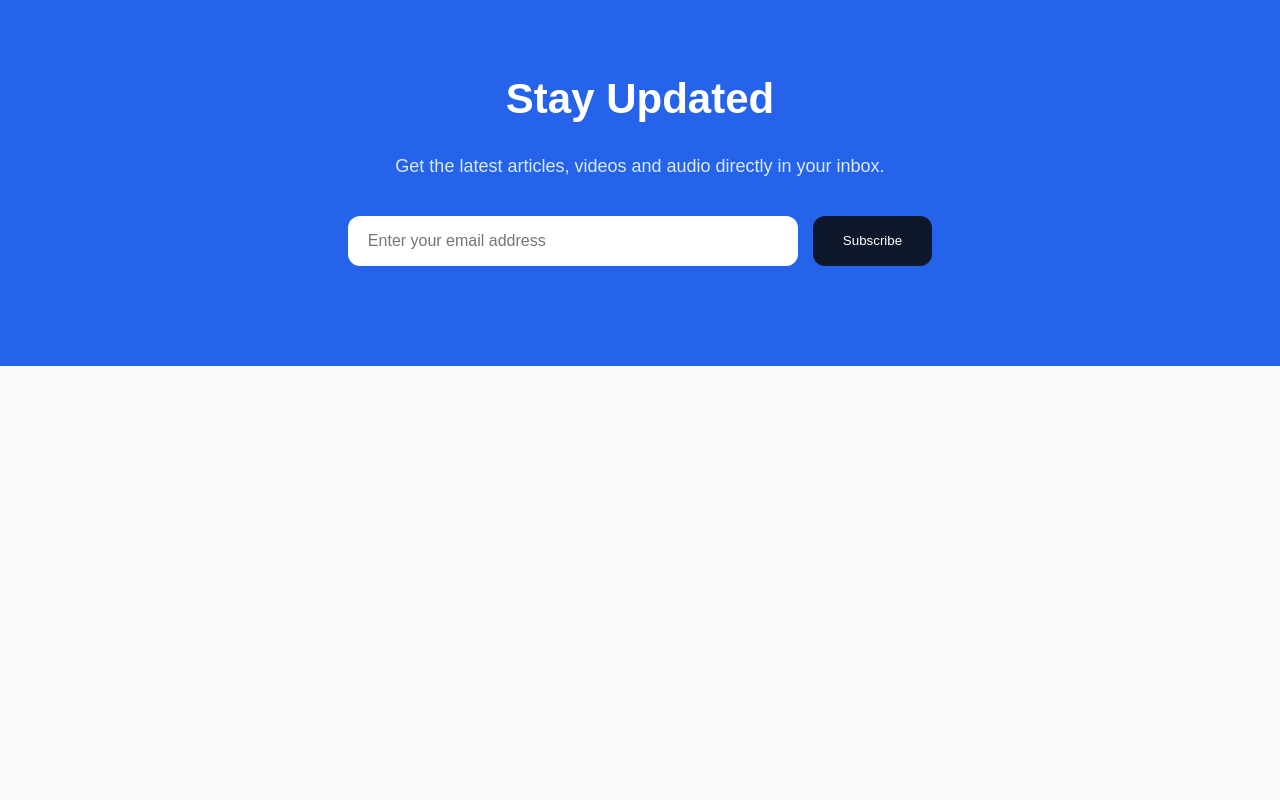
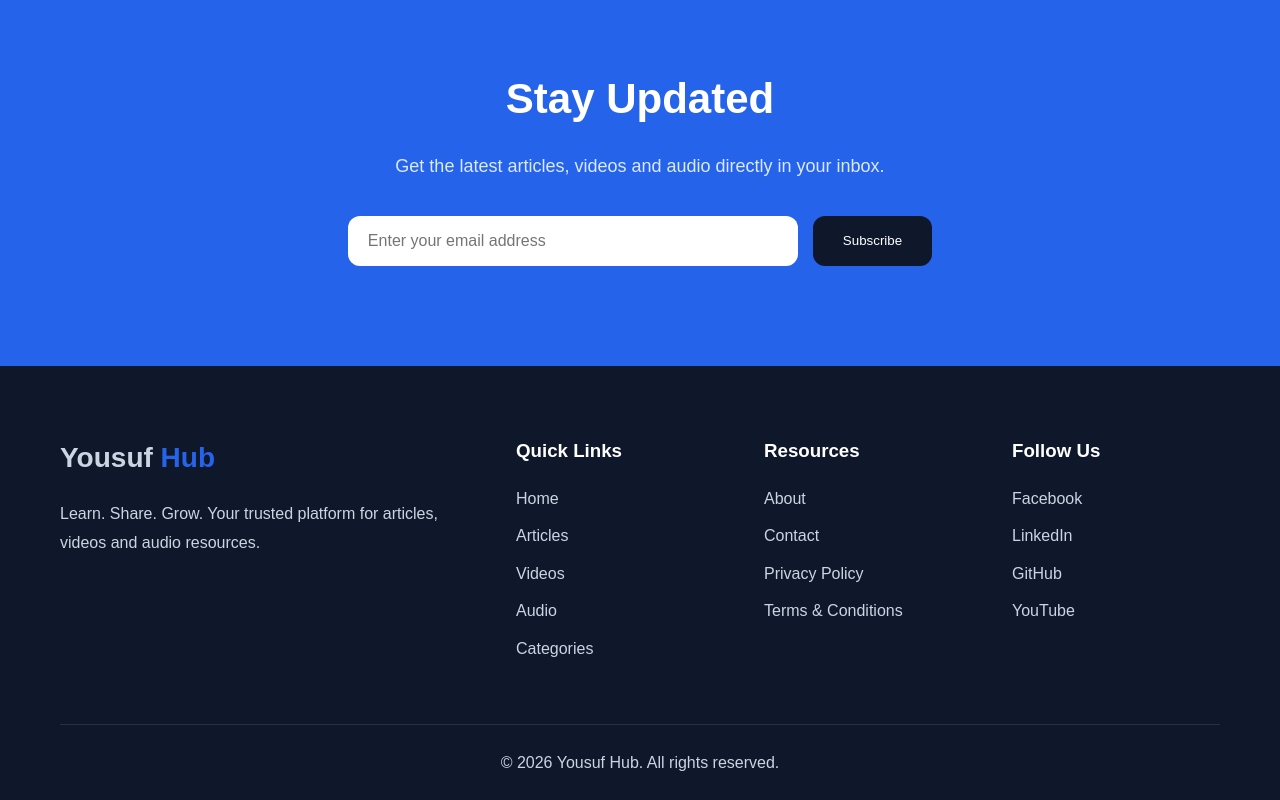
Before and after one commit to yousufislam007/Yousuf-Hub, a plain HTML site: page index.html in a window 1280 px wide. Shown: the part 5077-5877 px from the top of the page. Before the commit the page ends 5443 px from the top, so only its background shows below. Drawn offline with Linux system fonts and the light colour scheme; files whose address does not match are found by name.

Commit message:
Add footer section

```diff
--- a/assets/css/components/home.css
+++ b/assets/css/components/home.css
@@ -399,3 +399,54 @@
 .newsletter-form button:hover{
     background:#1e293b;
 }
+
+/* ==========================
+   Footer
+========================== */
+
+.footer{
+    background:#0f172a;
+    color:#cbd5e1;
+    padding:70px 0 25px;
+}
+
+.footer-grid{
+    display:grid;
+    grid-template-columns:2fr 1fr 1fr 1fr;
+    gap:40px;
+    margin-bottom:50px;
+}
+
+.footer-column h3{
+    color:#ffffff;
+    margin-bottom:20px;
+}
+
+.footer-column p{
+    line-height:1.8;
+    margin-top:20px;
+}
+
+.footer-column ul{
+    list-style:none;
+    padding:0;
+}
+
+.footer-column li{
+    margin-bottom:12px;
+}
+
+.footer-column a{
+    color:#cbd5e1;
+    transition:.3s;
+}
+
+.footer-column a:hover{
+    color:#ffffff;
+}
+
+.footer-bottom{
+    border-top:1px solid rgba(255,255,255,.1);
+    padding-top:25px;
+    text-align:center;
+}
--- a/index.html
+++ b/index.html
@@ -474,6 +474,70 @@
     </div>
 </section>
 
+<!-- Footer -->
+<footer class="footer">
+    <div class="container">
+
+        <div class="footer-grid">
+
+            <!-- Brand -->
+            <div class="footer-column">
+                <a href="index.html" class="logo">
+                    Yousuf <span>Hub</span>
+                </a>
+
+                <p>
+                    Learn. Share. Grow.
+                    Your trusted platform for articles, videos and audio resources.
+                </p>
+            </div>
+
+            <!-- Quick Links -->
+            <div class="footer-column">
+                <h3>Quick Links</h3>
+
+                <ul>
+                    <li><a href="index.html">Home</a></li>
+                    <li><a href="#">Articles</a></li>
+                    <li><a href="#">Videos</a></li>
+                    <li><a href="#">Audio</a></li>
+                    <li><a href="#">Categories</a></li>
+                </ul>
+            </div>
+
+            <!-- Resources -->
+            <div class="footer-column">
+                <h3>Resources</h3>
+
+                <ul>
+                    <li><a href="#">About</a></li>
+                    <li><a href="#">Contact</a></li>
+                    <li><a href="#">Privacy Policy</a></li>
+                    <li><a href="#">Terms & Conditions</a></li>
+                </ul>
+            </div>
+
+            <!-- Social -->
+            <div class="footer-column">
+                <h3>Follow Us</h3>
+
+                <ul>
+                    <li><a href="#">Facebook</a></li>
+                    <li><a href="#">LinkedIn</a></li>
+                    <li><a href="#">GitHub</a></li>
+                    <li><a href="#">YouTube</a></li>
+                </ul>
+            </div>
+
+        </div>
+
+        <div class="footer-bottom">
+            <p>© 2026 Yousuf Hub. All rights reserved.</p>
+        </div>
+
+    </div>
+</footer>
+
     <script src="assets/js/app.js"></script>
 </body>
 </html>
```
